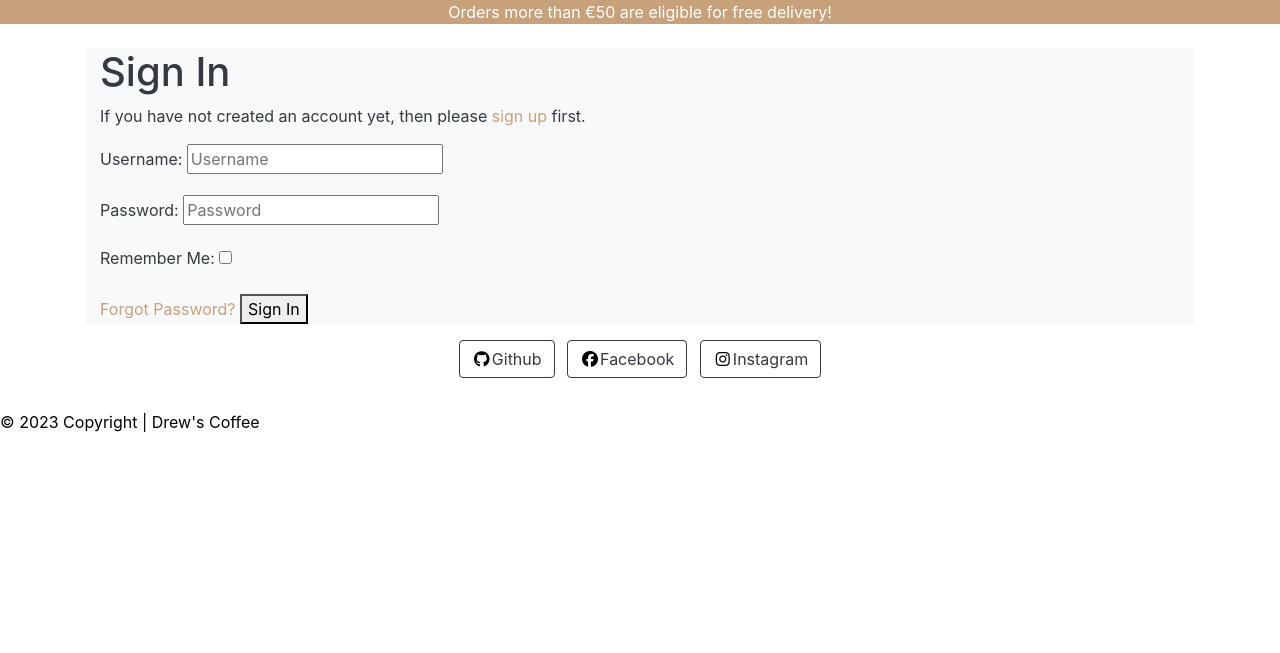
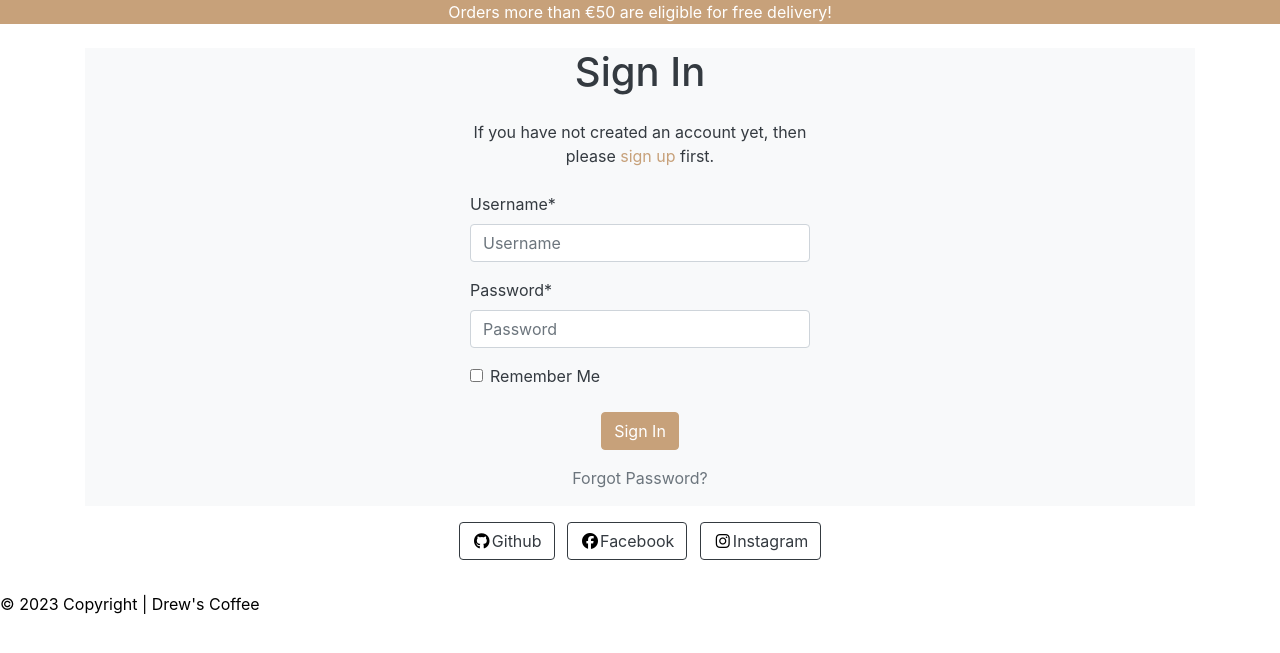
Before and after one commit to anthonyhaj/Drews-coffee-PP5, a Django app: page /accounts/login/ in a window 1280 px wide. Shown: the part 90-743 px from the top of the page. Run offline with Django 3.2, Linux system fonts and the light colour scheme; some libraries are stand-ins or nearby versions.

Commit message:
add login sturcture in allauth account templates

```diff
--- a/templates/allauth/account/base.html
+++ b/templates/allauth/account/base.html
@@ -17,7 +17,7 @@
         {% endif %}
 
         <div class="row">
-            <div class="col-6">
+            <div class="col-12">
                 <div class="allauth-form-inner-content">
                     {% block inner_content %}
                     {% endblock %}
--- a/templates/allauth/account/login.html
+++ b/templates/allauth/account/login.html
@@ -2,45 +2,51 @@
 
 {% load i18n %}
 {% load account socialaccount %}
+{% load crispy_forms_tags %} {# Load crispy form tags #}
 
 {% block head_title %}{% trans "Sign In" %}{% endblock %}
 
 {% block inner_content %}
 
-<h1>{% trans "Sign In" %}</h1>
+<div class="row justify-content-center">
+  <div class="col-md-4">
+    <h1 class="text-center mb-4">{% trans "Sign In" %}</h1>
 
     {% get_providers as socialaccount_providers %}
-
     {% if socialaccount_providers %}
-<p>{% blocktrans with site.name as site_name %}Please sign in with one
-of your existing third party accounts. Or, <a href="{{ signup_url }}">sign up</a>
-for a {{ site_name }} account and sign in below:{% endblocktrans %}</p>
-
-<div class="socialaccount_ballot">
-
-  <ul class="socialaccount_providers">
+    <div class="text-center mb-4">
+      <p>{% blocktrans with site.name as site_name %}
+        Please sign in with one of your existing third-party accounts.
+        Or, <a href="{{ signup_url }}">sign up</a> for a {{ site_name }} account and sign in below:
+        {% endblocktrans %}</p>
+    </div>
+    <div class="socialaccount_ballot text-center mb-4">
+      <ul class="socialaccount_providers list-inline">
         {% include "socialaccount/snippets/provider_list.html" with process="login" %}
       </ul>
-
-  <div class="login-or">{% trans 'or' %}</div>
-
     </div>
-
-{% include "socialaccount/snippets/login_extra.html" %}
-
     {% else %}
-<p>{% blocktrans %}If you have not created an account yet, then please
-<a href="{{ signup_url }}">sign up</a> first.{% endblocktrans %}</p>
+    <p class="text-center mb-4">{% blocktrans %}
+      If you have not created an account yet, then please
+      <a href="{{ signup_url }}">sign up</a> first.
+      {% endblocktrans %}</p>
     {% endif %}
 
     <form class="login" method="POST" action="{% url 'account_login' %}">
       {% csrf_token %}
-  {{ form.as_p }}
+      {{ form|crispy }} {# Use crispy filter for better form field rendering #}
       {% if redirect_field_value %}
       <input type="hidden" name="{{ redirect_field_name }}" value="{{ redirect_field_value }}" />
       {% endif %}
-  <a class="button secondaryAction" href="{% url 'account_reset_password' %}">{% trans "Forgot Password?" %}</a>
-  <button class="primaryAction" type="submit">{% trans "Sign In" %}</button>
+      <div class="form-group text-center mt-4">
+        <button class="btn btn-primary mb-3" type="submit">{% trans "Sign In" %}</button>
+        <br>
+        <a class="text-muted" href="{% url 'account_reset_password' %}"
+          style="text-decoration: underline;">{% trans "Forgot Password?" %}</a>
+      </div>
     </form>
 
+  </div>
+</div>
+
 {% endblock %}
```
Lines whose indentation alone changed are shown as unchanged.
